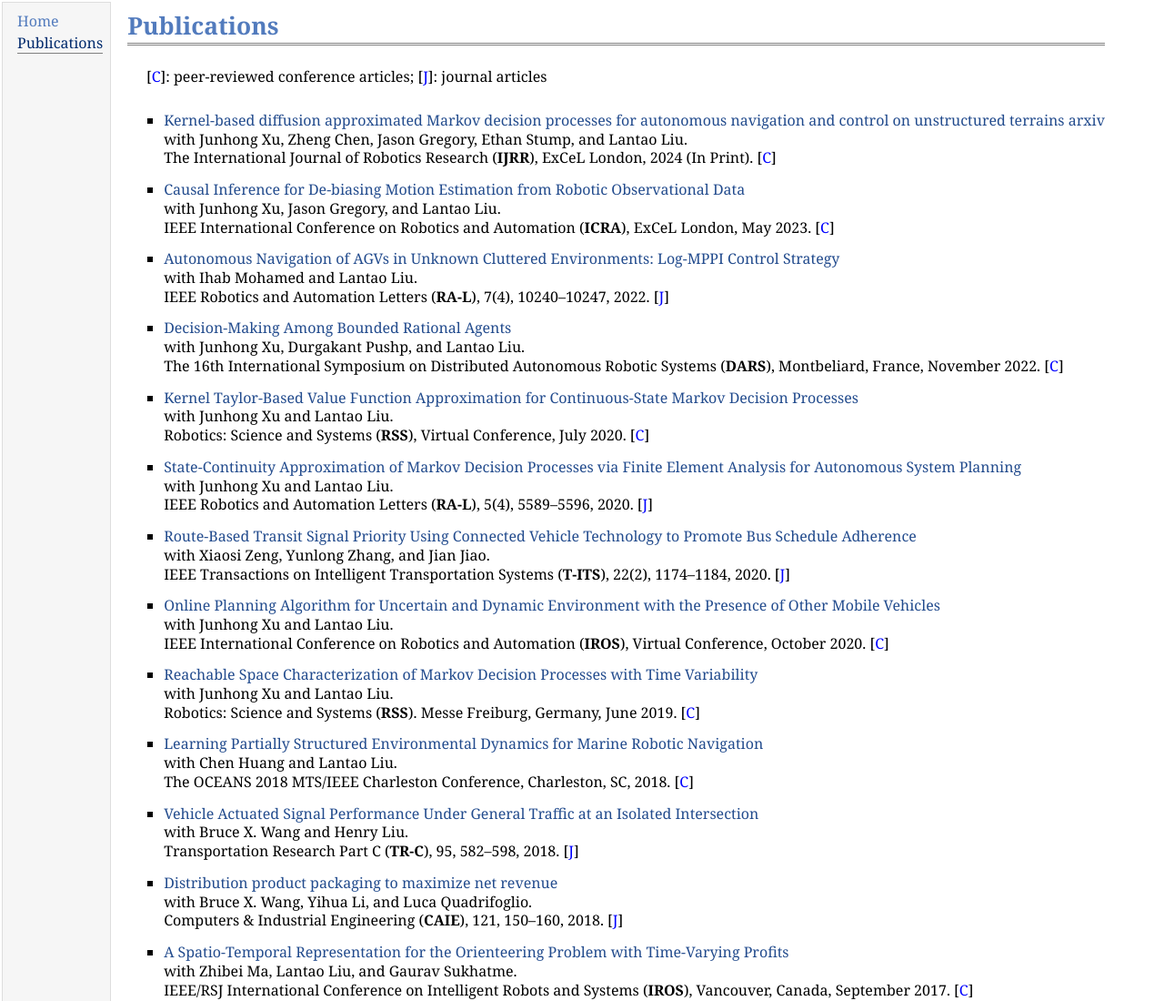
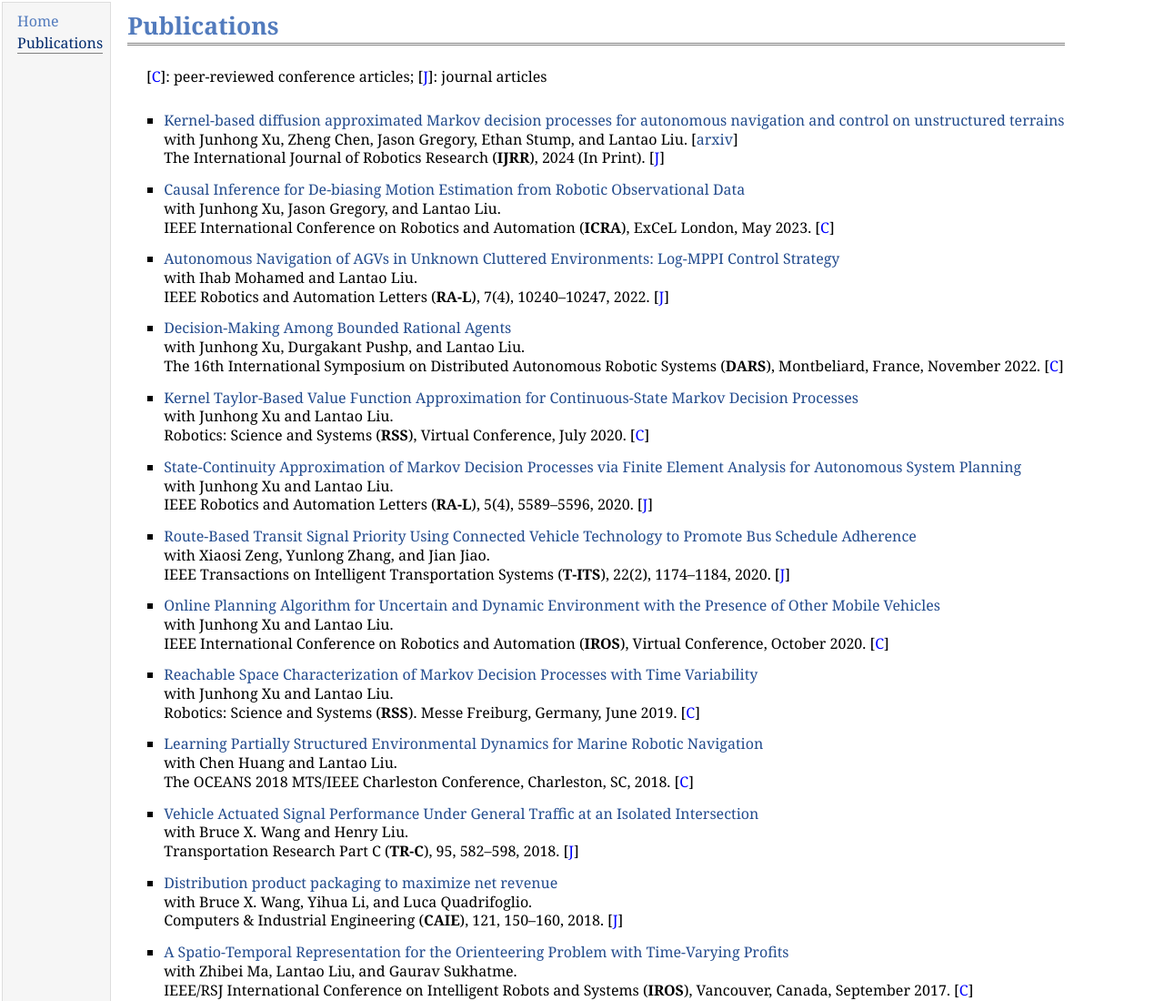
Before and after one commit to yinkai08/yinkai08.github.io, a plain HTML site: page publications.html in a window 1280 px wide. Shown: the top 1100 px of the page at 91% size. Drawn offline with Linux system fonts and the light colour scheme.

Commit message:
update IJRR 2024

```diff
--- a/publications.html
+++ b/publications.html
@@ -23,9 +23,9 @@
 <br /></p>
 <ul>
 <li><p><a href="https://journals.sagepub.com/doi/abs/10.1177/02783649231225977">Kernel-based diffusion approximated Markov decision processes for autonomous navigation and control on unstructured terrains</a>
-<a href="https://arxiv.org/abs/2111.08748">arxiv</a><br />
-with Junhong Xu, Zheng Chen, Jason Gregory, Ethan Stump, and Lantao Liu.<br />
-The International Journal of Robotics Research (<b>IJRR</b>), ExCeL London, 2024 (In Print). [<span style="color:blue;">C</span>]</p>
+<br />
+with Junhong Xu, Zheng Chen, Jason Gregory, Ethan Stump, and Lantao Liu. [<a href="https://arxiv.org/abs/2111.08748">arxiv</a>]<br />
+The International Journal of Robotics Research (<b>IJRR</b>), 2024 (In Print). [<span style="color:blue;">J</span>]</p>
 </li>
 </ul>
 <ul>
```
